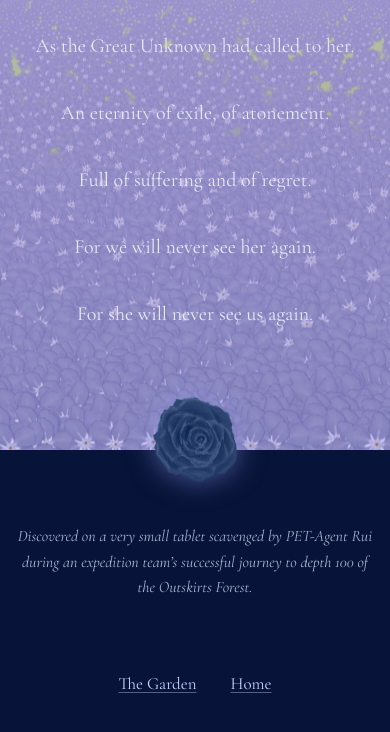
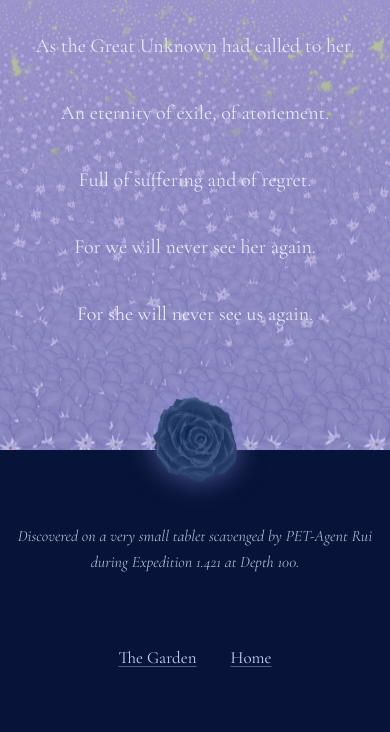
Before and after one commit to tiexuelianhua/peocorp, a plain HTML site: page garden/forget-me-not-and-blue-rose/index.html in a window 390 px wide. Shown: the part 900-1632 px from the top of the page. Drawn offline with nearby package versions, Linux system fonts and the light colour scheme.

Commit message:
Forget-Me-Not and Blue Rose: Echo's reworded tablet note
Co-Authored-By: Claude Opus 5.5 <noreply@anthropic.com>
Claude-Session: https://claude.ai/code/session_01Ntd5szzAHAVghwThjZyCUp

```diff
--- a/garden/forget-me-not-and-blue-rose/index.html
+++ b/garden/forget-me-not-and-blue-rose/index.html
@@ -115,7 +115,7 @@
     <p>For she will never see us again.</p>
   </div>
   <img class="flower rose" alt="A blue rose" src="../../assets/garden/blue-rose.png">
-  <p class="note">Discovered on a very small tablet scavenged by PET-Agent Rui during an expedition team’s successful journey to depth 100 of the Outskirts Forest.</p>
+  <p class="note">Discovered on a very small tablet scavenged by PET-Agent Rui during Expedition 1.421 at Depth 100.</p>
   <nav class="leave" aria-label="Leave this page"><a href="../../garden/">The Garden</a><a href="../../">Home</a></nav>
 
 </main>
```
